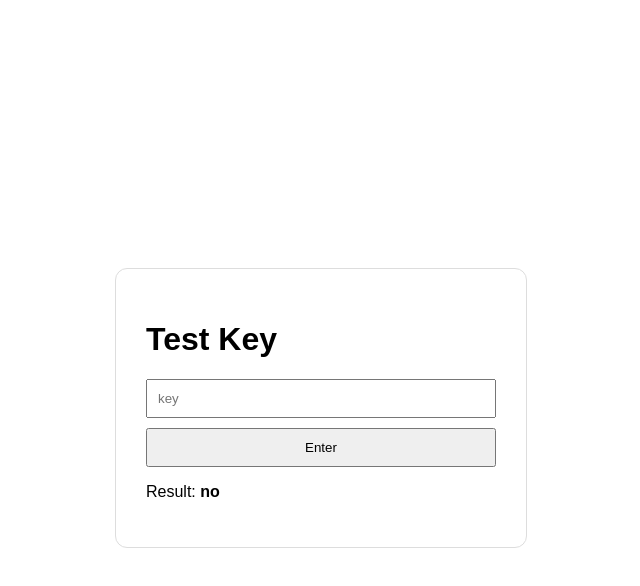
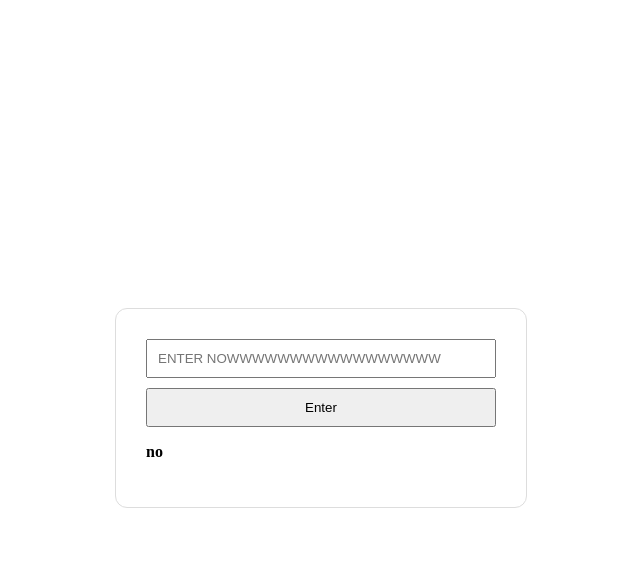
Before and after one commit to pvhak/test, a Next.js app: page / in a window 1280 px wide. Both pictures are taken after a click on the button "Enter". Shown: the top 586 px of the page, without its empty margins (319-959 px from the left). Built offline with nearby package versions, Linux system fonts and the light colour scheme.

Commit message:
Update page.tsx

```diff
--- a/app/page.tsx
+++ b/app/page.tsx
@@ -3,33 +3,28 @@
 import { useState } from "react";
 
 export default function Home() {
-  const [key, setKey] = useState("");
-  const [result, setResult] = useState("");
-  const [loading, setLoading] = useState(false);
+  const [key, skey] = useState("");
+  const [result, sresult] = useState("");
+  const [loading, sloading] = useState(false);
 
-  async function verifyKey() {
-    setLoading(true);
-    setResult("");
+  async function fetchhdata() {
+    sloading(true);
+    sresult("");
 
     try {
       const response = await fetch("/api/verify", {
         method: "POST",
-        headers: {
-          "Content-Type": "application/json",
-        },
-        body: JSON.stringify({
-          key: key,
-        }),
+        headers: { "Content-Type": "application/json", },
+        body: JSON.stringify({ key: key, }),
       });
 
       const data = await response.json();
 
-      setResult(data.result);
+      sresult(data.result);
     } catch {
-      setResult("req failed");
+      sresult("req failed");
     }
-
-    setLoading(false);
+    sloading(false);
   }
 
   return (
@@ -39,7 +34,7 @@ export default function Home() {
         display: "flex",
         alignItems: "center",
         justifyContent: "center",
-        fontFamily: "Arial, sans-serif",
+        fontFamily: "Cascadia Mono",
       }}
     >
       <div
@@ -50,18 +45,15 @@ export default function Home() {
           borderRadius: 12,
         }}
       >
-        <h1>Test Key</h1>
-
         <input
           type="text"
-          placeholder="key"
+          placeholder="ENTER NOWWWWWWWWWWWWWWWWW"
           value={key}
-          onChange={(e) => setKey(e.target.value)}
+          onChange={(e) => skey(e.target.value)}
           style={{ width: "100%", padding: 10, marginBottom: 10, boxSizing: "border-box", }}
         />
-
         <button
-          onClick={verifyKey}
+          onClick={fetchhdata}
           disabled={loading}
           style={{
             width: "100%",
@@ -73,9 +65,7 @@ export default function Home() {
         </button>
 
         {result && (
-          <p>
-            Result: <strong>{result}</strong>
-          </p>
+          <p> <strong>{result}</strong> </p>
         )}
       </div>
     </main>
```
